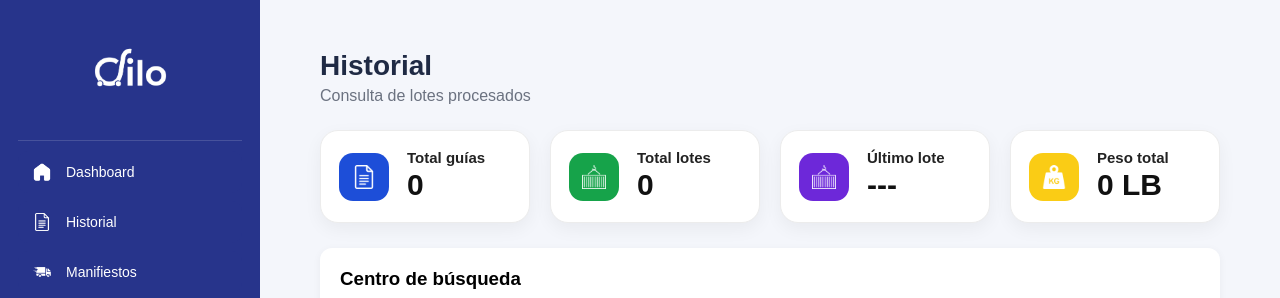
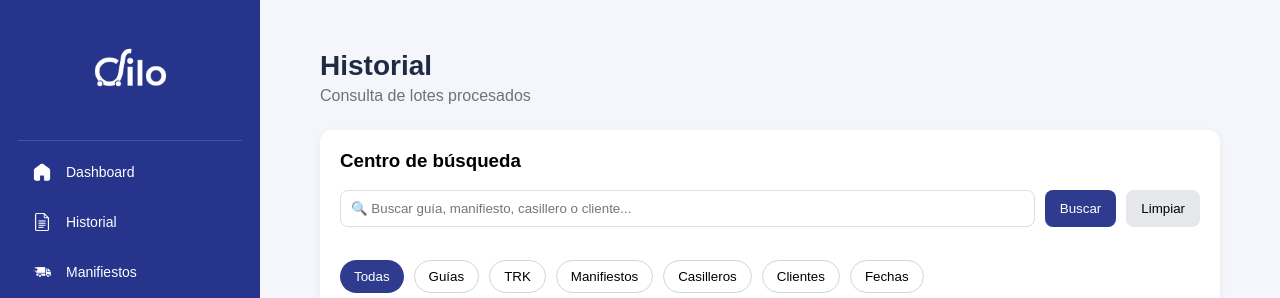
Before and after one commit to JP73M/Sistema-Logistico, a plain HTML site: page Frontend/pages/historial.html in a window 1280 px wide. Shown: the top 298 px of the page. Drawn offline with Linux system fonts and the light colour scheme.

Commit message:
inicio historial

```diff
--- a/Frontend/pages/historial.html
+++ b/Frontend/pages/historial.html
@@ -67,63 +67,6 @@
                     </div>
                 </div>
 
-                <!-- CARDS -->
-                <section class="resume-bar">
-
-                    <div class="resume-card">
-
-                        <div class="card-icon blue">
-                            <img src="../assets/img/icons/Docs.png" alt="Guías">
-                        </div>
-
-                        <div class="card-info">
-                            <span>Total guías</span>
-                            <h2 id="lblTotalGuias">0</h2>
-                        </div>
-
-                    </div>
-
-                    <div class="resume-card">
-
-                        <div class="card-icon green">
-                            <img src="../assets/img/icons/cont.png" alt="Lotes">
-                        </div>
-
-                        <div class="card-info">
-                            <span>Total lotes</span>
-                            <h2 id="lblTotalLotes">0</h2>
-                        </div>
-
-                    </div>
-
-                    <div class="resume-card">
-
-                        <div class="card-icon purple">
-                            <img src="../assets/img/icons/cont.png" alt="Último lote">
-                        </div>
-
-                        <div class="card-info">
-                            <span>Último lote</span>
-                            <h2 id="lblUltimoLote">---</h2>
-                        </div>
-
-                    </div>
-
-                    <div class="resume-card">
-
-                        <div class="card-icon yellow">
-                            <img src="../assets/img/icons/Weigth.png" alt="Peso">
-                        </div>
-
-                        <div class="card-info">
-                            <span>Peso total</span>
-                            <h2 id="lblPesoTotal">0 LB</h2>
-                        </div>
-
-                    </div>
-
-                </section>
-
                 <!-- CENTRO DE BÚSQUEDA -->
                 <div class="search-card">
 
@@ -145,6 +88,7 @@
 
                     <button class="filter active">Todas</button>
                     <button class="filter">Guías</button>
+                    <button class="filter">TRK</button>
                     <button class="filter">Manifiestos</button>
                     <button class="filter">Casilleros</button>
                     <button class="filter">Clientes</button>
```
Also changed, not shown: Frontend/assets/js/dashboard.js (+4 -4 lines).
